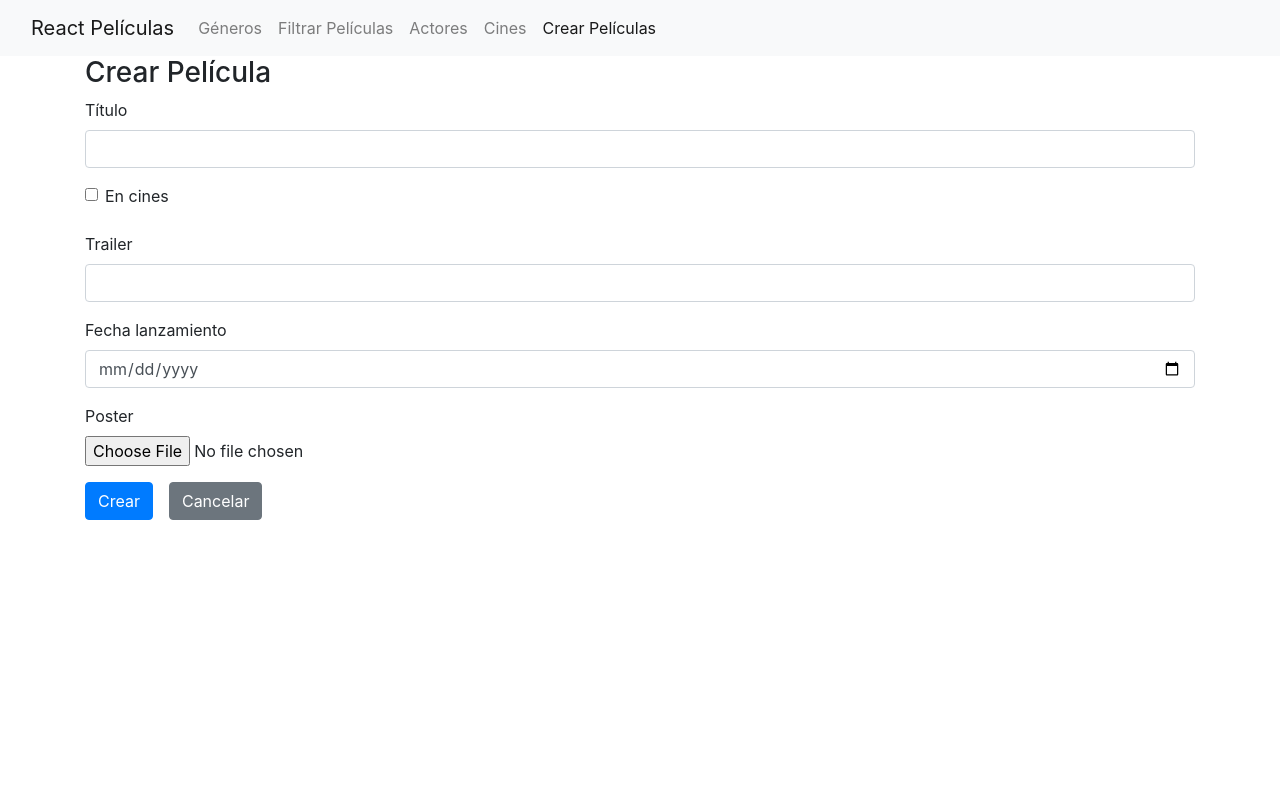
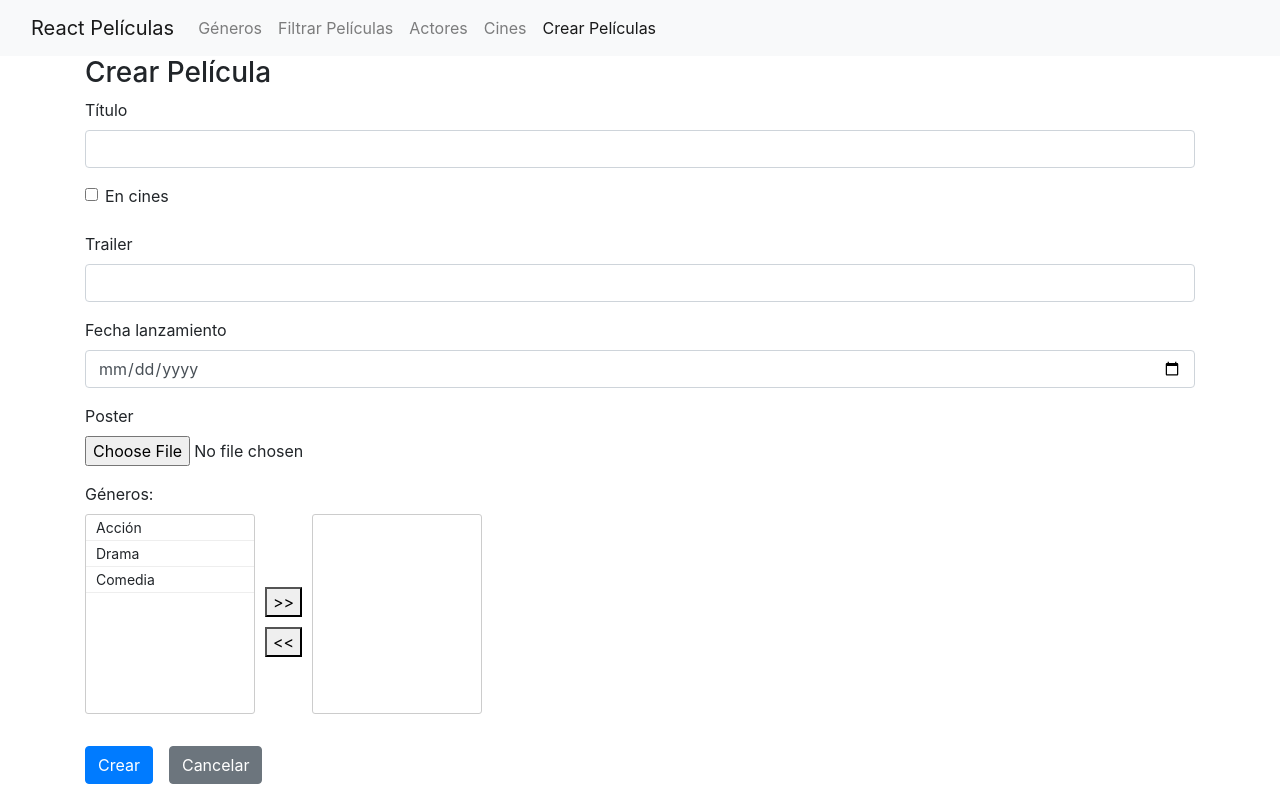
Before and after one commit to andresgonzape/react-peliculas, a React (Create React App) app: page /peliculas/crear in a window 1280 px wide. Built offline with nearby package versions, Linux system fonts and the light colour scheme.

Commit message:
Componente de seleccion multiple

```diff
--- a/package.json
+++ b/package.json
@@ -13,6 +13,7 @@
     "bootstrap": "4.6",
     "formik": "^2.2.9",
     "leaflet": "^1.9.2",
+    "nth-check": "^2.1.1",
     "react": "^18.2.0",
     "react-dom": "^18.2.0",
     "react-leaflet": "^4.1.0",
--- a/src/peliculas/CrearPeliculas.tsx
+++ b/src/peliculas/CrearPeliculas.tsx
@@ -1,11 +1,21 @@
+import { generoDTO } from "../generos/generos.model";
 import FormularioPeliculas from "./FormularioPeliculas";
 
 export default function CrearPeliculas() {
+
+    const generos: generoDTO[] = [
+        {id: 1, nombre: 'Acción'},
+        {id: 2, nombre: 'Drama'},
+        {id: 3, nombre: 'Comedia'}
+    ]
+
     return (
         <>
             <h3>Crear Película</h3>
 
             <FormularioPeliculas
+                generosSeleccionados={[]}
+                generosNoSeleccionados={generos}
                 modelo={{titulo: '', enCines: false, trailer: '' }}
                 onSubmit={valores=>console.log(valores)}
             />
--- a/src/peliculas/EditarPeliculas.tsx
+++ b/src/peliculas/EditarPeliculas.tsx
@@ -1,10 +1,23 @@
+import { generoDTO } from "../generos/generos.model";
 import FormularioPeliculas from "./FormularioPeliculas";
 
 export default function EditarPeliculas() {
+
+    const generosNoSeleccionados: generoDTO[] = [
+        {id: 2, nombre: 'Drama'},
+        {id: 3, nombre: 'Comedia'}
+    ]
+
+    const generosSeleccionados: generoDTO[] = [
+        {id: 1, nombre: 'Acción'}
+    ]
+
     return (
         <>
             <h3>Editar Película</h3>
             <FormularioPeliculas
+                generosSeleccionados={generosSeleccionados}
+                generosNoSeleccionados={generosNoSeleccionados}
                 modelo={{titulo: 'SPIDER- chukodi -MAN', enCines: true, trailer: 'url', fechaLanzamiento: new Date('2022-02-22T00:00:00') }}
                 onSubmit={valores=>console.log(valores)}
             />
--- a/src/peliculas/FormularioPeliculas.tsx
+++ b/src/peliculas/FormularioPeliculas.tsx
@@ -7,12 +7,28 @@
 import FormGroupImagen from "../utils/FormGroupImagen";
 import Button from "../utils/Button";
 import { Link } from "react-router-dom";
+import SelectorMultiple, { selectorMultipleModel } from "../utils/SelectorMultiple";
+import { generoDTO } from "../generos/generos.model";
+import { useState } from "react";
 
 export default function FormularioPeliculas(props: formularioPeliculasProps){
+
+    const [generosSeleccionados, setGenerosSeleccionados] = useState(mapear(props.generosSeleccionados));
+    const [generosNoSeleccionados, setGenerosNoSeleccionados] = useState(mapear(props.generosNoSeleccionados));
+
+    function mapear(arreglo: {id: number, nombre: string}[]): selectorMultipleModel[] {
+        return arreglo.map(valor => {
+            return {llave: valor.id, valor: valor.nombre}
+        })
+    }
+
     return (
         <Formik
             initialValues={props.modelo}
-            onSubmit={props.onSubmit}
+            onSubmit={ (valores, acciones) => {
+                valores.generosIds = generosSeleccionados.map(valor => valor.llave)
+                props.onSubmit(valores, acciones)
+             }}
             validationSchema={Yup.object({
                 titulo: Yup.string().required('Campo obligatorio').primeraLetraMayuscula()
             })}
@@ -25,6 +41,16 @@
                     <FormGroupFecha label="Fecha lanzamiento" campo="fechaLanzamiento" />
                     <FormGroupImagen label="Poster" campo="poster" imagenURL={props.modelo.posterURL}/>
 
+                    <div className="form-group">
+                        <label>Géneros:</label>
+                        <SelectorMultiple seleccionados={generosSeleccionados}
+                            noSeleccionados={generosNoSeleccionados}
+                            onChange={(seleccionados, noSeleccionados) => {
+                                setGenerosSeleccionados(seleccionados);
+                                setGenerosNoSeleccionados(noSeleccionados);
+                            }}/>
+                    </div>
+
                     <Button disabled={formikProps.isSubmitting} type="submit">Crear</Button>
                     <Link className="btn btn-secondary" to="/">Cancelar</Link>
                 </Form>
@@ -36,4 +62,6 @@
 interface formularioPeliculasProps {
     modelo: peliculaCreacionDTO;
     onSubmit(valores: peliculaCreacionDTO, acciones: FormikHelpers<peliculaCreacionDTO>): void;
+    generosSeleccionados: generoDTO[];
+    generosNoSeleccionados: generoDTO[];
 }
--- a/src/peliculas/peliculas.model.d.ts
+++ b/src/peliculas/peliculas.model.d.ts
@@ -11,6 +11,7 @@
     fechaLanzamiento?: Date;
     poster?: File;
     posterURL?: string;
+    generosIds?: number[];
 }
 
 export interface landingPageDTO{
--- /dev/null
+++ b/src/utils/SelectorMultiple.css
@@ -0,0 +1,35 @@
+.selector-multiple {
+    display: flex;
+}
+
+.selector-multiple ul {
+    height: 200px;
+    overflow-y: auto;
+    list-style-type: none;
+    width: 170px;
+    padding: 0;
+    border-radius: 3px;
+    border: 1px solid #ccc;
+}
+
+.selector-multiple ul li {
+    cursor: pointer;
+    border-bottom: 1px #eee solid;
+    padding: 2px 10px;
+    font-size: 14px;
+}
+
+.selector-multiple ul li:hover {
+    background-color: #08c;
+}
+
+.selector-multiple-botones {
+    display: flex;
+    flex-direction: column;
+    justify-content: center;
+    padding: 5px;
+}
+
+.selector-multiple-botones button {
+    margin: 5px;
+}
--- /dev/null
+++ b/src/utils/SelectorMultiple.tsx
@@ -0,0 +1,58 @@
+import './SelectorMultiple.css';
+
+export default function SelectorMultiple(props: selectorMultipleProps){
+
+    function seleccionar(item: selectorMultipleModel) {
+        const seleccionados = [...props.seleccionados, item];
+        const noSeleccionados = props.noSeleccionados.filter(valor => valor !== item);
+        props.onChange(seleccionados, noSeleccionados);
+    }
+
+    function deseleccionar(item: selectorMultipleModel) {
+        const seleccionados = props.seleccionados.filter(valor => valor !== item);
+        const noSeleccionados = [...props.noSeleccionados, item];
+        props.onChange(seleccionados, noSeleccionados);
+    }
+
+    function seleccionarTodo() {
+        const seleccionados = [...props.seleccionados, ...props.noSeleccionados];
+        const noSeleccionados: selectorMultipleModel[] = [];
+        props.onChange(seleccionados, noSeleccionados);
+    }
+
+    function deseleccionarTodo() {
+        const seleccionados: selectorMultipleModel[] = [];
+        const noSeleccionados = [...props.seleccionados, ...props.noSeleccionados];
+        props.onChange(seleccionados, noSeleccionados);
+    }
+
+
+    return (
+        <div className="selector-multiple">
+            <ul>
+                {props.noSeleccionados.map(item =>
+                    <li key={item.llave} onClick={() => { seleccionar(item) }}>{item.valor}</li>)}
+            </ul>
+            <div className="selector-multiple-botones">
+                <button type="button" onClick={ seleccionarTodo }>{'>>'}</button>
+                <button type="button" onClick={ deseleccionarTodo }>{'<<'}</button>
+            </div>
+            <ul>
+                {props.seleccionados.map(item =>
+                    <li key={item.llave} onClick={() => { deseleccionar(item) }}>{item.valor}</li>)}
+            </ul>
+        </div>
+    )
+}
+
+interface selectorMultipleProps{
+    seleccionados: selectorMultipleModel[];
+    noSeleccionados: selectorMultipleModel[];
+    onChange(seleccionados: selectorMultipleModel[],
+        noSeleccionados: selectorMultipleModel[]): void;
+}
+
+export interface selectorMultipleModel{
+    llave: number;
+    valor: string;
+}
```
Also changed, not shown: 1 other file (tests, documents, lock files or other folders).
